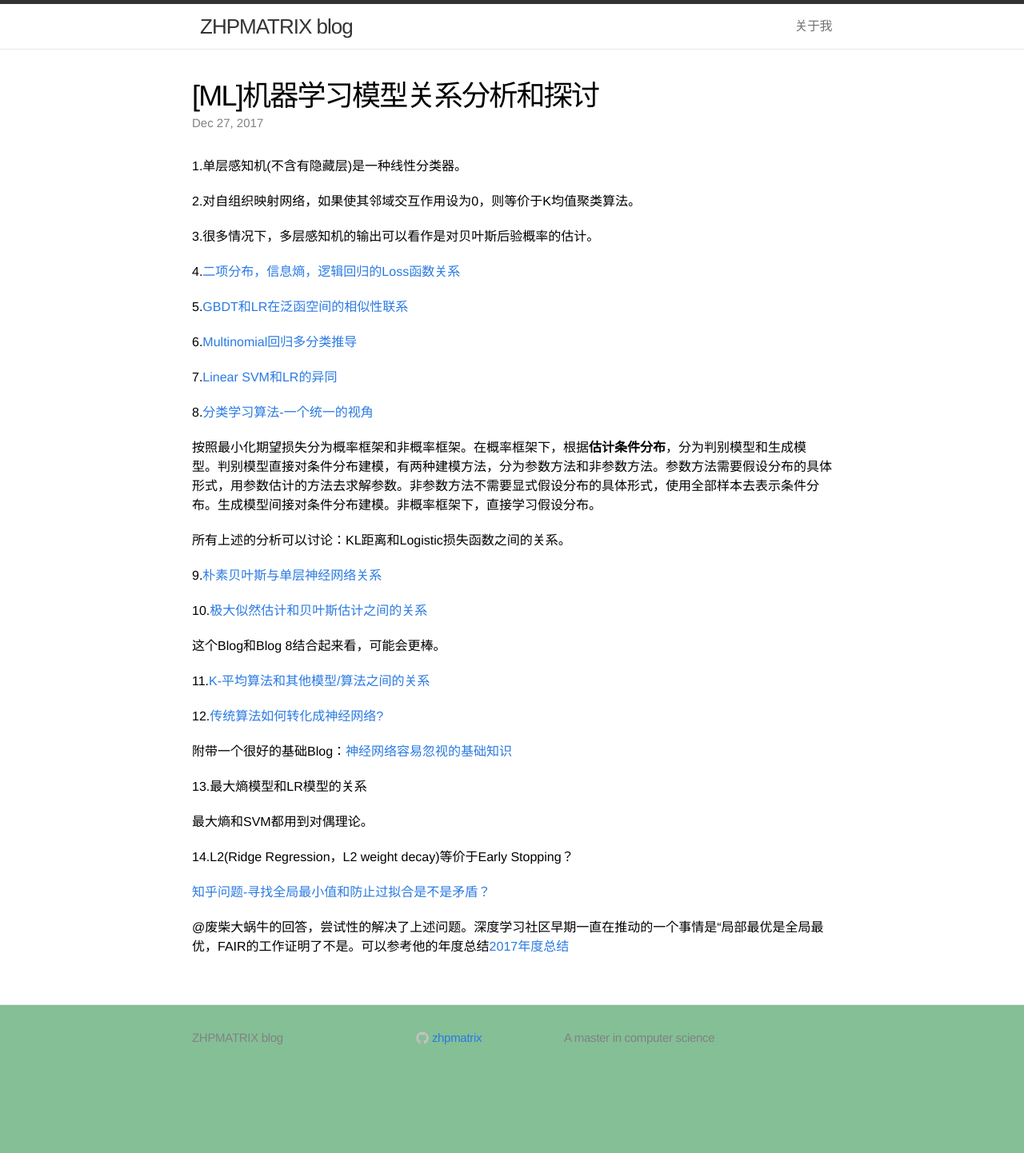
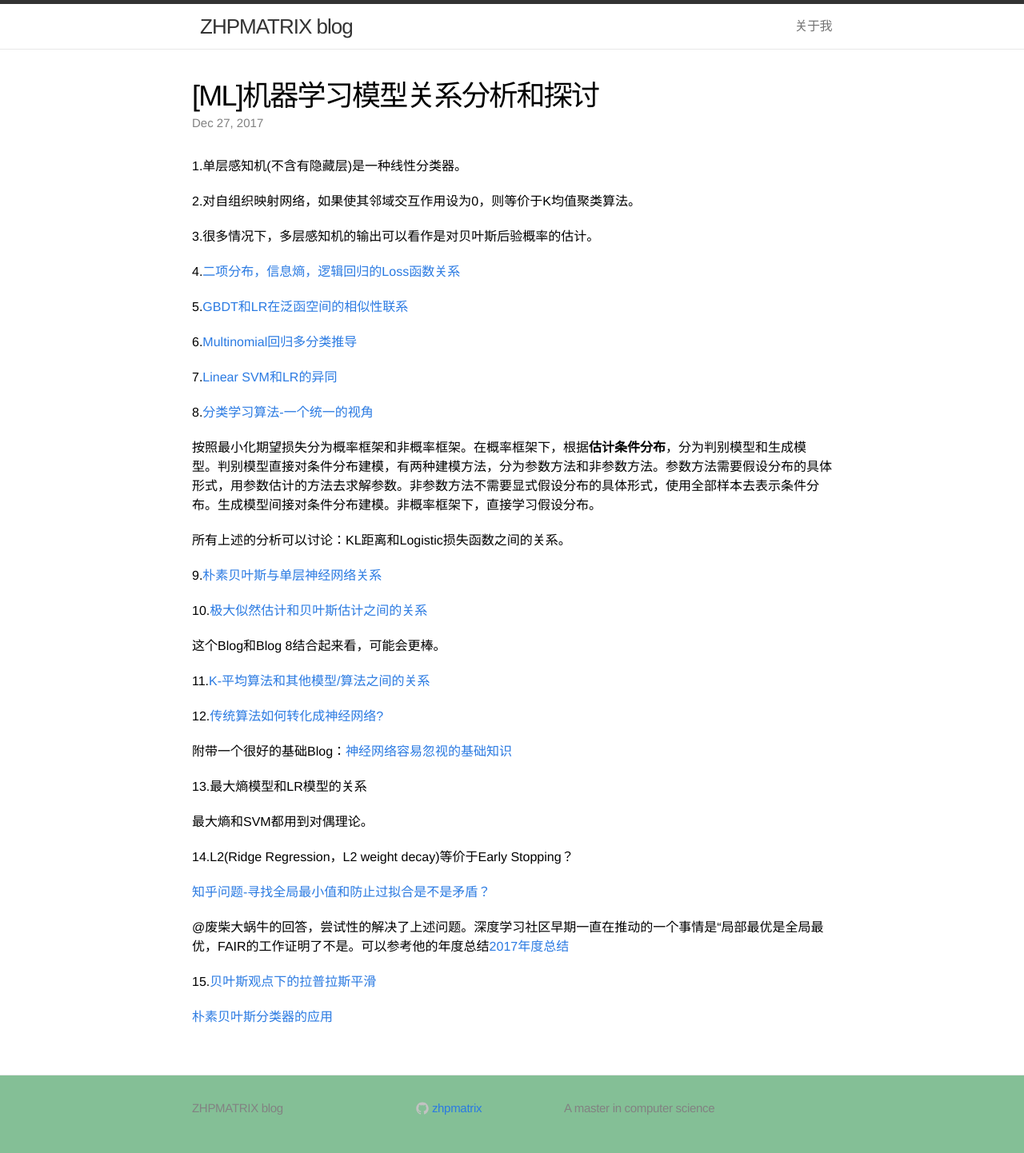
Before and after one commit to zhpmatrix/zhpmatrix.github.io, a Jekyll site: the page built from _posts/2017-12-27-relationships-models.md, in a window 1280 px wide. Shown: the whole page at 80% size. Built offline with Jekyll 4.4.1, drawn with Linux system fonts in a browser that asks for light colours; comment, search, counter and statistics services are not loaded; before the commit the page ends 1354 px from its top, so only the background shows below that.

Commit message:
add laplace smooth with bayes

```diff
--- a/_posts/2017-12-27-relationships-models.md
+++ b/_posts/2017-12-27-relationships-models.md
@@ -47,3 +47,7 @@ mathjax: true
 [知乎问题-寻找全局最小值和防止过拟合是不是矛盾？](https://www.zhihu.com/question/264607356/answer/283856609)
 
 @废柴大蜗牛的回答，尝试性的解决了上述问题。深度学习社区早期一直在推动的一个事情是“局部最优是全局最优，FAIR的工作证明了不是。可以参考他的年度总结[2017年度总结](https://zhuanlan.zhihu.com/p/32380031)
+
+15.[贝叶斯观点下的拉普拉斯平滑](https://zhuanlan.zhihu.com/p/24291822)
+
+[朴素贝叶斯分类器的应用](http://www.ruanyifeng.com/blog/2013/12/naive_bayes_classifier.html)
```
